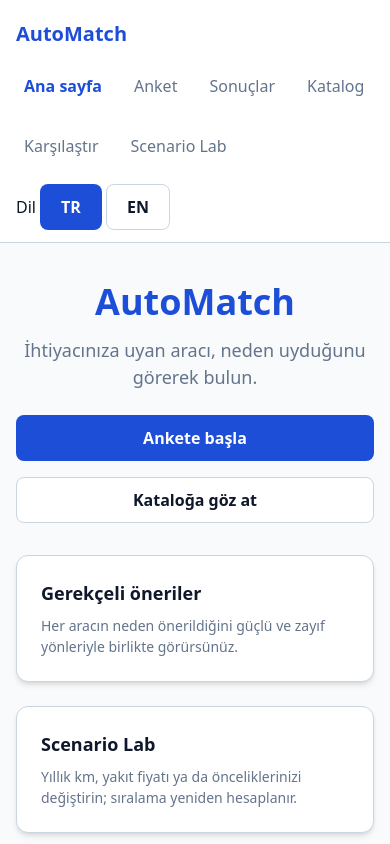
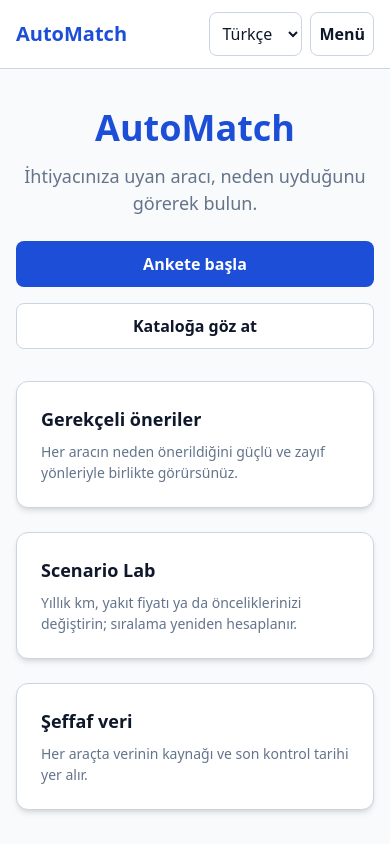
Before and after one commit to azrashn/smart-car-recommender, a plain HTML site: page app/static/index.html in a window 390 px wide. Shown: the top 844 px of the page. Drawn offline with Linux system fonts and the light colour scheme.

Commit message:
feat(ui): make navigation collapsible on mobile
Collapsible menu below 600px and a select-based language switcher.

Refs #57

```diff
--- a/app/static/css/base.css
+++ b/app/static/css/base.css
@@ -94,6 +94,7 @@ img, svg, video {
   justify-content: space-between;
   flex-wrap: wrap;
   row-gap: var(--space-2);
+  column-gap: var(--space-3);
   max-width: var(--container-width);
   margin: 0 auto;
   padding-left: var(--space-3);
@@ -115,7 +116,7 @@ img, svg, video {
   flex-wrap: wrap;
   gap: var(--space-3);
   list-style: none;
-  margin: 0;
+  margin: 0 0 0 auto;
   padding: 0;
 }
 
@@ -143,9 +144,79 @@ img, svg, video {
 }
 
 .nav-brand:focus-visible,
-.nav-links a:focus-visible {
+.nav-links a:focus-visible,
+.nav-language-select:focus-visible {
   outline: 2px solid var(--color-primary);
   outline-offset: 2px;
+}
+
+/* Language selector (direct child of .site-nav) */
+.nav-language-select {
+  min-height: 44px;
+  padding: var(--space-1) var(--space-2);
+  font-family: inherit;
+  font-size: var(--font-size-base);
+  color: var(--color-text);
+  background-color: var(--color-surface);
+  border: 1px solid var(--color-border);
+  border-radius: var(--radius-md);
+  cursor: pointer;
+}
+
+/* Mobile menu toggle: hidden on desktop, links are always visible there */
+.site-nav .nav-toggle {
+  display: none;
+}
+
+/* Hidden visually, still read by screen readers */
+.visually-hidden {
+  position: absolute;
+  width: 1px;
+  height: 1px;
+  padding: 0;
+  margin: -1px;
+  overflow: hidden;
+  clip: rect(0, 0, 0, 0);
+  white-space: nowrap;
+  border: 0;
+}
+
+@media (max-width: 600px) {
+  .site-nav {
+    column-gap: var(--space-2);
+  }
+
+  .nav-brand {
+    margin-right: auto;
+  }
+
+  .nav-language {
+    order: 1;
+  }
+
+  .site-nav .nav-toggle {
+    display: inline-flex;
+    order: 2;
+    padding: var(--space-1) var(--space-2);
+  }
+
+  .nav-links {
+    order: 3;
+    width: 100%;
+    margin: 0;
+    flex-direction: column;
+    gap: 0;
+    border-top: 1px solid var(--color-border-subtle);
+    padding-top: var(--space-2);
+  }
+
+  .nav-toggle[aria-expanded="false"] ~ .nav-links {
+    display: none;
+  }
+
+  .nav-links a {
+    display: flex;
+  }
 }
 
 /* Buttons */
--- a/app/static/i18n/en.json
+++ b/app/static/i18n/en.json
@@ -7,7 +7,8 @@
     "catalog": "Catalog",
     "compare": "Compare",
     "scenario": "Scenario Lab",
-    "language": "Language"
+    "language": "Language",
+    "menu": "Menu"
   },
   "index": {
     "title": "AutoMatch",
--- a/app/static/i18n/tr.json
+++ b/app/static/i18n/tr.json
@@ -7,7 +7,8 @@
     "catalog": "Katalog",
     "compare": "Karşılaştır",
     "scenario": "Scenario Lab",
-    "language": "Dil"
+    "language": "Dil",
+    "menu": "Menü"
   },
   "index": {
     "title": "AutoMatch",
--- a/app/static/js/nav.js
+++ b/app/static/js/nav.js
@@ -10,9 +10,14 @@
  *
  * Labels carry data-i18n="nav.*"; the Turkish strings below are only the
  * fallback shown until i18n.js (T15) replaces them from tr.json / en.json.
+ * On mobile (<= 600px) the links collapse behind the "nav.menu" button; the
+ * CSS in base.css hides them while the button has aria-expanded="false".
  */
 (function () {
   "use strict";
+
+  var LINKS_ID = "siteNavLinks";
+  var LANGUAGE_ID = "navLanguage";
 
   var NAV_ITEMS = [
     { href: "index.html", key: "nav.home", fallback: "Ana sayfa" },
@@ -23,8 +28,12 @@
     { href: "scenario.html", key: "nav.scenario", fallback: "Scenario Lab" }
   ];
 
-  // Language codes, identical in every language.
-  var LANGUAGES = ["tr", "en"];
+  // Language names are written in their own language (endonyms), so they are
+  // the same in every UI language and are not translated.
+  var LANGUAGES = [
+    { code: "tr", name: "Türkçe" },
+    { code: "en", name: "English" }
+  ];
 
   function currentPage() {
     var path = window.location.pathname;
@@ -43,45 +52,12 @@
     return link;
   }
 
-  function createLanguageSwitcher() {
-    var item = document.createElement("li");
-    var label = document.createElement("span");
-    var activeLang = (document.documentElement.lang || "tr").toLowerCase();
+  function createLinkList() {
+    var page = currentPage();
+    var list = document.createElement("ul");
+    list.id = LINKS_ID;
+    list.className = "nav-links";
 
-    label.id = "navLanguageLabel";
-    label.setAttribute("data-i18n", "nav.language");
-    label.textContent = "Dil";
-    item.setAttribute("role", "group");
-    item.setAttribute("aria-labelledby", label.id);
-    item.appendChild(label);
-
-    LANGUAGES.forEach(function (lang) {
-      var button = document.createElement("button");
-      var isActive = lang === activeLang;
-      button.type = "button";
-      button.lang = lang;
-      button.setAttribute("data-lang", lang);
-      button.setAttribute("aria-pressed", String(isActive));
-      button.className = "btn " + (isActive ? "btn-primary" : "btn-secondary");
-      button.textContent = lang.toUpperCase();
-      // TODO(T15): i18n.js switches the language here (load tr.json / en.json,
-      // update data-i18n texts, <html lang> and aria-pressed).
-      item.appendChild(document.createTextNode(" "));
-      item.appendChild(button);
-    });
-
-    return item;
-  }
-
-  function buildNav() {
-    var page = currentPage();
-    var nav = document.createElement("nav");
-    var list = document.createElement("ul");
-
-    nav.className = "site-nav";
-    nav.appendChild(createLink("index.html", "nav.brand", "AutoMatch", "nav-brand"));
-
-    list.className = "nav-links";
     NAV_ITEMS.forEach(function (navItem) {
       var item = document.createElement("li");
       var link = createLink(navItem.href, navItem.key, navItem.fallback);
@@ -92,9 +68,82 @@
       item.appendChild(link);
       list.appendChild(item);
     });
-    list.appendChild(createLanguageSwitcher());
+    return list;
+  }
 
-    nav.appendChild(list);
+  function createLanguageSelect() {
+    var wrapper = document.createElement("div");
+    var label = document.createElement("label");
+    var select = document.createElement("select");
+    var htmlLang = (document.documentElement.lang || "").toLowerCase().slice(0, 2);
+
+    wrapper.className = "nav-language";
+    label.className = "visually-hidden";
+    label.htmlFor = LANGUAGE_ID;
+    label.setAttribute("data-i18n", "nav.language");
+    label.textContent = "Dil";
+
+    select.id = LANGUAGE_ID;
+    select.className = "nav-language-select";
+    LANGUAGES.forEach(function (language) {
+      var option = document.createElement("option");
+      option.value = language.code;
+      option.lang = language.code;
+      option.textContent = language.name;
+      select.appendChild(option);
+    });
+    select.value = htmlLang === "en" ? "en" : "tr";
+
+    // TODO(T15): i18n.js handles the "change" event (load tr.json / en.json,
+    // update data-i18n texts and <html lang>). Until then it does nothing.
+
+    wrapper.appendChild(label);
+    wrapper.appendChild(select);
+    return wrapper;
+  }
+
+  function createMenuToggle() {
+    var button = document.createElement("button");
+    button.type = "button";
+    button.className = "btn btn-secondary nav-toggle";
+    button.setAttribute("aria-expanded", "false");
+    button.setAttribute("aria-controls", LINKS_ID);
+    button.setAttribute("data-i18n", "nav.menu");
+    button.textContent = "Menü";
+    return button;
+  }
+
+  function setExpanded(button, expanded) {
+    button.setAttribute("aria-expanded", String(expanded));
+  }
+
+  function bindMenuToggle(button) {
+    button.addEventListener("click", function () {
+      setExpanded(button, button.getAttribute("aria-expanded") !== "true");
+    });
+
+    document.addEventListener("keydown", function (event) {
+      var isOpen = button.getAttribute("aria-expanded") === "true";
+      // offsetParent is null when the button is hidden (desktop layout).
+      if (event.key === "Escape" && isOpen && button.offsetParent !== null) {
+        setExpanded(button, false);
+        button.focus();
+      }
+    });
+  }
+
+  function buildNav() {
+    var nav = document.createElement("nav");
+    var toggle = createMenuToggle();
+
+    // DOM order: brand, toggle, links, language. The toggle sits right before
+    // the list it controls; CSS reorders the mobile top row visually.
+    nav.className = "site-nav";
+    nav.appendChild(createLink("index.html", "nav.brand", "AutoMatch", "nav-brand"));
+    nav.appendChild(toggle);
+    nav.appendChild(createLinkList());
+    nav.appendChild(createLanguageSelect());
+    bindMenuToggle(toggle);
     return nav;
   }
 
```
